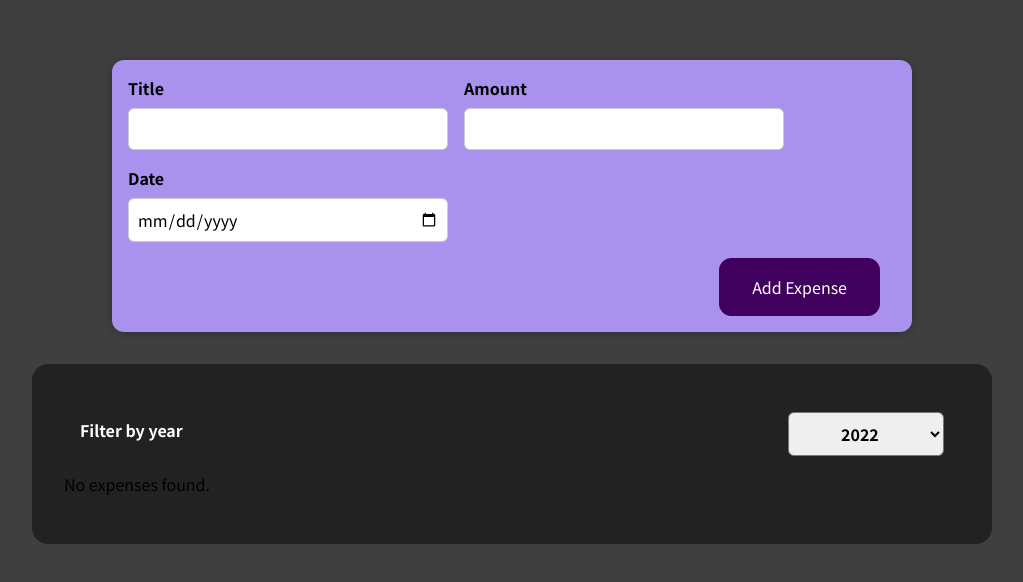
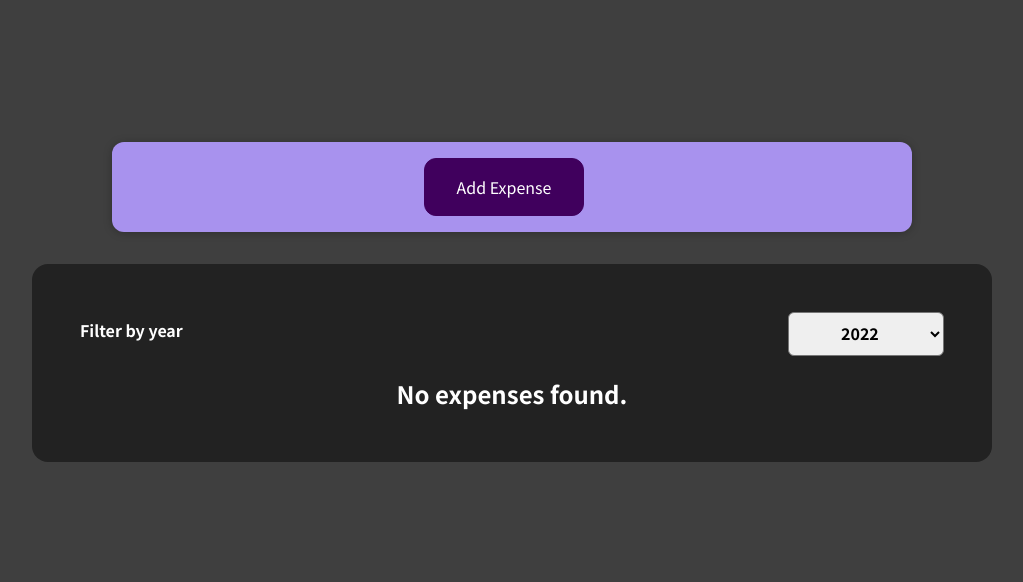
Before and after one commit to dmarts05/react-expense-tracker, a React (Vite) app: page / in a window 1280 px wide. Shown: the part 114-696 px from the top of the page, without its empty margins (128-1151 px from the left). Built offline with nearby package versions, Linux system fonts and the light colour scheme.

Commit message:
Improve new expense form

```diff
--- a/src/components/Expenses/ExpenseItem.jsx
+++ b/src/components/Expenses/ExpenseItem.jsx
@@ -12,6 +12,7 @@ const ExpenseItem = (props) => {
   const amount = props.amount;
 
   return (
+    <li>
       <Card className="expense-item">
         <ExpenseItemDate date={date} />
         <ExpenseItemDescription
@@ -19,6 +20,7 @@ const ExpenseItem = (props) => {
           amount={amount}
         ></ExpenseItemDescription>
       </Card>
+    </li>
   );
 };
 
--- a/src/components/Expenses/ExpensesList.jsx
+++ b/src/components/Expenses/ExpensesList.jsx
@@ -2,20 +2,22 @@ import ExpenseItem from "./ExpenseItem";
 import "./ExpensesList.css";
 
 const ExpensesList = (props) => {
-  let expensesContent = <p>No expenses found.</p>;
-
-  if (props.filteredExpenses.length > 0) {
-    expensesContent = props.filteredExpenses.map((item) => (
+  if (props.filteredExpenses.length === 0) {
+    return <h2 className="expenses-list__fallback">No expenses found.</h2>;
+  } else {
+    return (
+      <ul className="expenses-list">
+        {props.filteredExpenses.map((item) => (
           <ExpenseItem
             key={item.id}
             title={item.title}
             amount={item.amount}
             date={item.date}
           />
-    ));
+        ))}
+      </ul>
+    );
   }
-
-  return <div>{expensesContent}</div>;
 };
 
 export default ExpensesList;
--- a/src/components/NewExpense/ExpenseForm.jsx
+++ b/src/components/NewExpense/ExpenseForm.jsx
@@ -60,6 +60,7 @@ const ExpenseForm = (props) => {
     setInputDate("");
 
     props.onSaveExpenseData(expenseData);
+    props.toggleNewExpenseForm();
   };
 
   return (
@@ -102,6 +103,7 @@ const ExpenseForm = (props) => {
       </div>
 
       <div className="new-expense__actions">
+        <button onClick={props.toggleNewExpenseForm}>Cancel</button>
         <button type="submit">Add Expense</button>
       </div>
     </form>
--- a/src/components/NewExpense/NewExpense.jsx
+++ b/src/components/NewExpense/NewExpense.jsx
@@ -17,9 +17,22 @@ const NewExpense = (props) => {
     props.onNewExpense(expenseData);
   };
 
+  const [showNewExpenseForm, setShowNewExpenseForm] = useState(false);
+
+  const toggleNewExpenseForm = () => {
+    setShowNewExpenseForm((prev) => !prev);
+  };
+
   return (
     <div className="new-expense">
-      <ExpenseForm onSaveExpenseData={saveExpenseDataHandler} />
+      {showNewExpenseForm ? (
+        <ExpenseForm
+          onSaveExpenseData={saveExpenseDataHandler}
+          toggleNewExpenseForm={toggleNewExpenseForm}
+        />
+      ) : (
+        <button onClick={toggleNewExpenseForm}>Add Expense</button>
+      )}
     </div>
   );
 };
```
Lines whose indentation alone changed are shown as unchanged.
